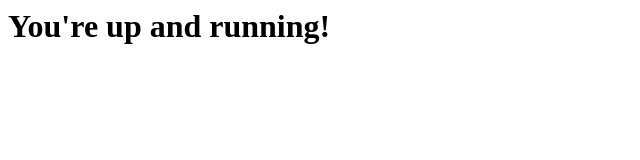
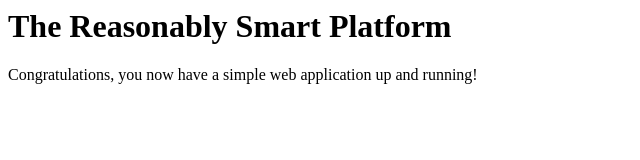
Before and after one commit to pdcawley/reasonablysmartpdc, a plain HTML site: page web/index.html in a window 1280 px wide. Shown: the whole page, without its empty margins (0-640 px from the left). Drawn offline with Linux system fonts and the light colour scheme.

Commit message:
better message

```diff
--- a/web/index.html
+++ b/web/index.html
@@ -3,6 +3,9 @@
     <title>Simplest Site Possible</title>
   </head>
   <body>
-    <h1>You're up and running!</h1>
+    <h1>The Reasonably Smart Platform</h1>
+    <p>
+      Congratulations, you now have a simple web application up and running!
+    </p>
   </body>
 </html>
```
